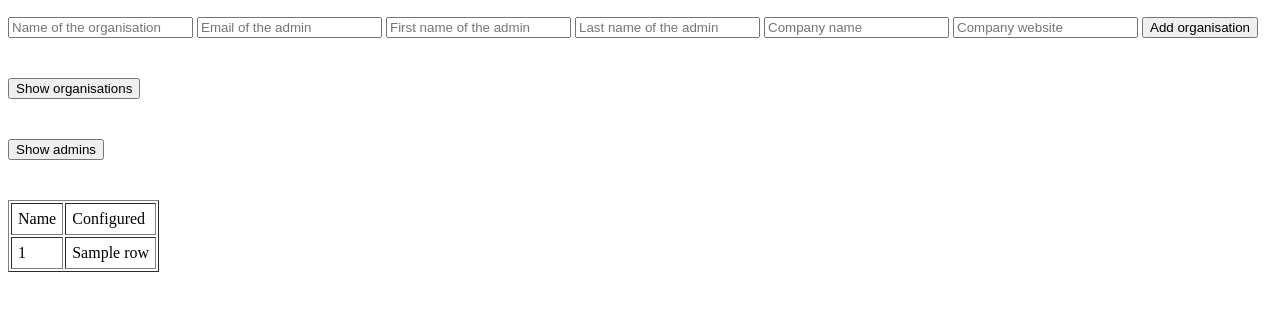
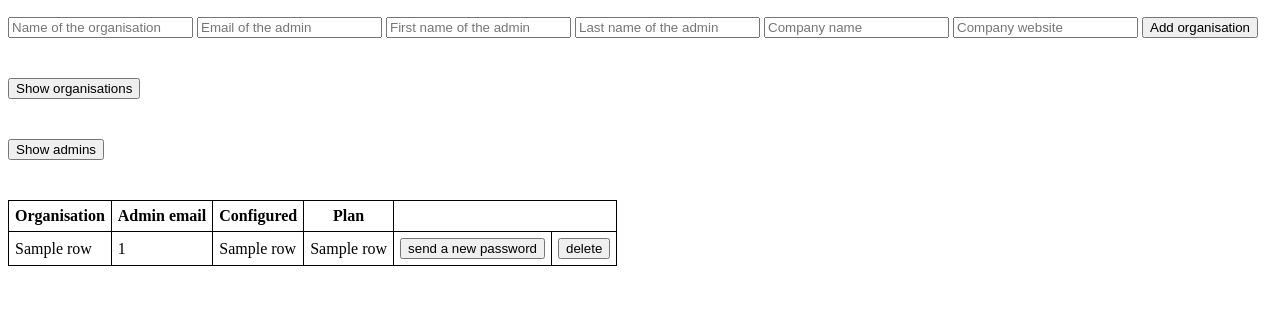
Before and after one commit to malach-it/wallet-provider, a Flask app: template templates/dashboard_talao.html in a window 1280 px wide. Shown: the part 186-497 px from the top of the page. Run offline with Flask 3, Linux system fonts and the light colour scheme; the template is opened without the code that fills it: most values are stand-ins (such as "Sample title", 1, 10 or a date in 2020); parts of the project's set-up code (start-up, migrations or seed data) failed here and were passed over.

Commit message:
regen passwords

```diff
--- a/environment.py
+++ b/environment.py
@@ -20,7 +20,7 @@ class currentMode() :
 			self.IP = extract_ip()
 			self.port = 5000
 		elif self.myenv == 'achille' :
-			self.server = "https://785c-86-237-18-188.ngrok-free.app"
+			self.server = "https://13af-86-237-18-188.ngrok-free.app"
 			self.IP = "localhost"
 			self.port = 3000
 		else :
--- a/main.py
+++ b/main.py
@@ -90,6 +90,12 @@ def init_app(app, red):
                      view_func=add_organisation, methods=['POST'])
     app.add_url_rule('/delete_user',
                      view_func=delete_user, methods=['POST'])
+    app.add_url_rule('/delete_organisation',
+                     view_func=delete_organisation, methods=['POST'])
+    app.add_url_rule('/update_password_admin',
+                     view_func=update_password_admin, methods=['POST'])
+    app.add_url_rule('/update_password_user',
+                     view_func=update_password_user, methods=['POST'])
     return
 
 
@@ -310,9 +316,8 @@ def dashboard():
 def dashboard_talao():
     if session.get("organisation") != "Talao":
         return "Unauthorized", 401
-    organisations = db.read_organisations()
-    admins = db.read_admins()
-    return render_template("dashboard_talao.html", organisations=organisations, admins=admins)
+    table = db.read_tables()
+    return render_template("dashboard_talao.html", table=table,)
 
 
 def add_user():
@@ -360,6 +365,40 @@ def logout():
     return ("ok")
 
 
+def delete_organisation():
+    if session.get("organisation") != "Talao":
+        return "Unauthorized", 401
+    organisation = request.get_json().get("organisation")
+    db.delete_organisation(organisation)
+    return ("ok")
+
+
+def update_password_admin():
+    if session.get("organisation") != "Talao":
+        return "Unauthorized", 401
+    email = request.get_json().get("email")
+    password = generate_random_string(6)
+    sha256_hash = sha256(password.encode('utf-8')).hexdigest()
+    message.messageHTML("Your altme password", email,
+                        'code_auth_en', {'code': str(password)})
+    db.update_password_admin(email, sha256_hash)
+    return ("ok")
+
+
+def update_password_user():
+    email = request.get_json().get("email")
+
+    if not session.get("organisation") or db.read_organisation_user(email) != session.get("organisation"):
+        return "Unauthorized", 401
+
+    password = generate_random_string(6)
+    sha256_hash = sha256(password.encode('utf-8')).hexdigest()
+    message.messageHTML("Your altme password", email,
+                        'code_auth_en', {'code': str(password)})
+    db.update_password_user(email, sha256_hash)
+    return ("ok")
+
+
 init_app(app, red)
 wallet_provider.init_app(app, red, mode)
 
--- a/static/dashboard.css
+++ b/static/dashboard.css
@@ -24,6 +24,18 @@ button {
     width: fit-content;
 }
 
+td,th {
+    padding: 6px;
+    border: 1px black solid;
+}
+
+table,
+th,
 td {
-    padding: 6px;
+    border: 1px solid black;
 }
+
+table {
+    width: fit-content;
+    border-collapse: collapse;
+}
--- a/templates/dashboard_talao.html
+++ b/templates/dashboard_talao.html
@@ -21,18 +21,29 @@
     </div>
     <button onclick="displayOrganisations()">Show organisations</button>
     <button onclick="displayAdmins()">Show admins</button>
-    <div id="table-container"></div>
+    <table>
+        <tr>
+            <th>Organisation</th>
+            <th>Admin email</th>
+            <th>Configured</th>
+            <th>Plan</th>
+        </tr>
+        {% for row in table %}
+        <tr>
+            <td>{{row[1]}}</td>
+
+            <td>{{row[0]}}</td>
+            <td>{{row[4]}}</td>
+            <td>{{row[5]}}</td>
+            <td><button onclick="sendNewPassword('{{row[0]}}')">send a new password</button></td>
+
+            <td><button onclick="deleteOrga('{{row[1]}}')">delete</button></td>
+
+        </tr>
+        {% endfor %}
+    </table>
     <script>
-        var organisations = [
-            {% for row in organisations %}
-        { "{{row[0]}}": { "config" : "{{row[1]}}", "configured": "{{row[2]}}" } },
-        {% endfor %}
-]
-        var admins = [
-            {% for row in admins %}
-        { "{{row[0]}}": { "organisation" : "{{row[1]}}", "password": "{{row[2]}}" } },
-        {% endfor %}
-]
+
         function logout() {
             fetch('/logout', {
                 method: 'POST',
@@ -61,35 +72,35 @@
                 .then(response => console.log(response.status))
                 .catch(error => console.error('Error:', error));
         }
-        function displayOrganisations() {
-            displayTableOrganisations(organisations);
+
+        function deleteOrga(organisation) {
+            fetch('/delete_organisation', {
+                method: 'POST',
+                headers: {
+                    'Content-Type': 'application/json'
+                },
+                body: JSON.stringify({
+                    organisation: organisation
+
+                })
+            })
+                .then(response => {console.log(response.status);window.location.reload()})
+                .catch(error => console.error('Error:', error));
         }
+        function sendNewPassword(email) {
+            fetch('/update_password_admin', {
+                method: 'POST',
+                headers: {
+                    'Content-Type': 'application/json'
+                },
+                body: JSON.stringify({
+                    email: email
 
-        function displayAdmins() {
-            displayTableAdmins(admins);
+                })
+            })
+                .then(response => {console.log(response.status);window.location.reload()})
+                .catch(error => console.error('Error:', error));
         }
-
-        function displayTableOrganisations(json) {
-            var table = "<table border='1'>";
-            table += "<tr><td>Name</td><td>Configured</td></tr>";
-
-            for (let i = 0; i < json.length; i++) {
-                table += "<tr><td>" + Object.keys(json[i])[0] + "</td><td>" + json[i][Object.keys(json[i])[0]]["configured"] + "</td></tr>";
-            }
-            table += "</table>";
-            document.getElementById("table-container").innerHTML = table;
-        }
-        function displayTableAdmins(json) {
-            var table = "<table border='1'>";
-            table += "<tr><td>Email</td><td>Organisation</td></tr>";
-            for (let i = 0; i < json.length; i++) {
-                table += "<tr><td>" + Object.keys(json[i])[0] + "</td><td>" + json[i][Object.keys(json[i])[0]]["organisation"] + "</td></tr>";
-            }
-            table += "</table>";
-            document.getElementById("table-container").innerHTML = table;
-        }
-        displayTableOrganisations(organisations);
-
     </script>
 </body>
 
```
Also changed, not shown: db.py (+36 -10 lines), templates/dashboard.html (+14 -1 lines), templates/setup.html (+5 -5 lines).
